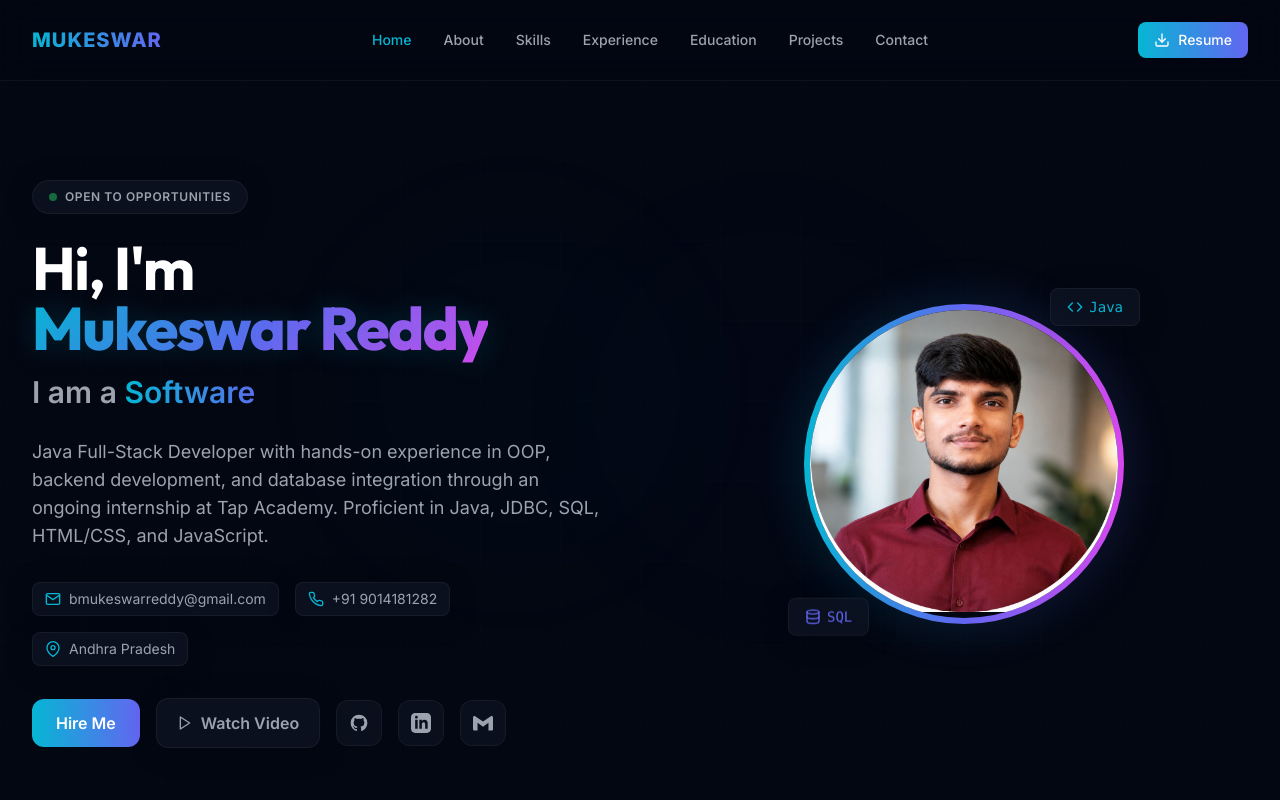
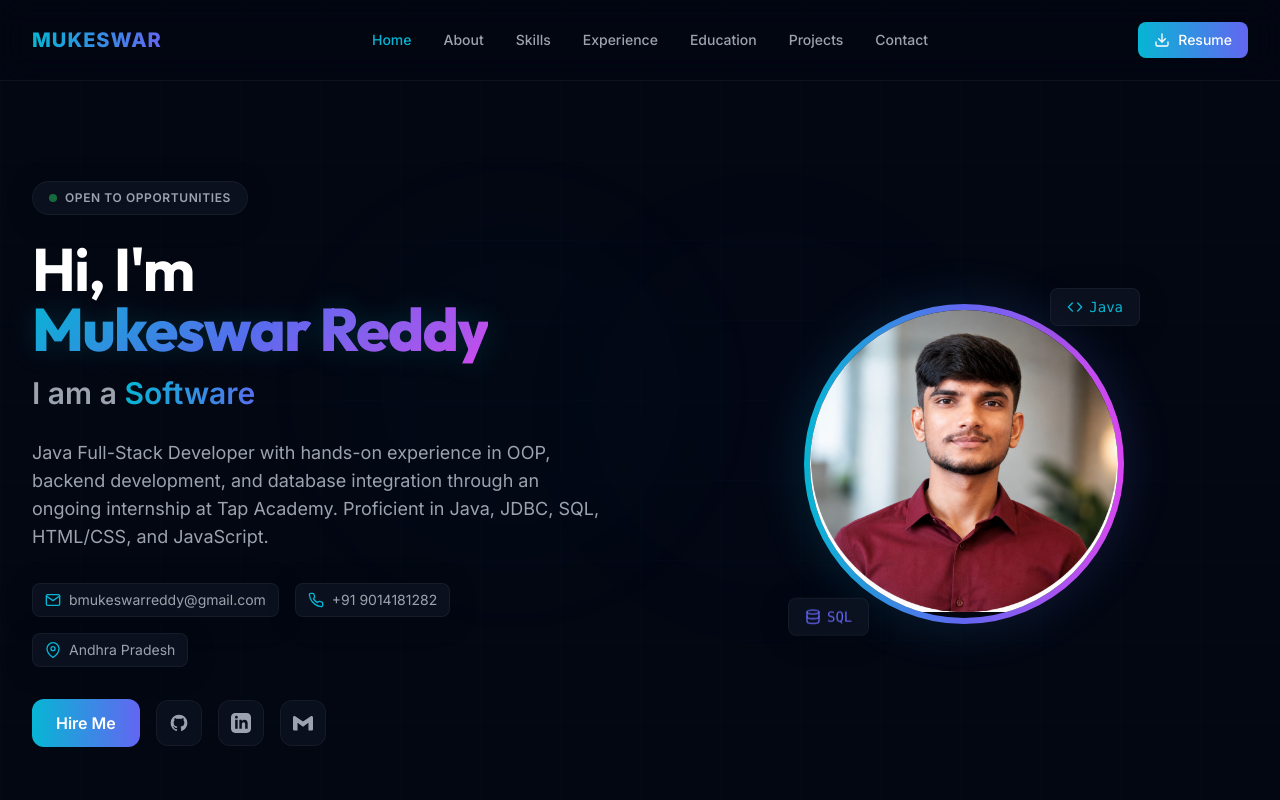
Before and after one commit to MukeswarReddyDev/mukeswar-portfolio, a plain HTML site: page index.html in a window 1280 px wide. Shown: the top 800 px of the page. Drawn offline with nearby package versions, Linux system fonts and the light colour scheme.

Commit message:
Remove Watch Video button and video file

```diff
--- a/index.html
+++ b/index.html
@@ -162,17 +162,9 @@
               </div>
 
               <!-- Social Links & Action -->
-              <div class="flex flex-wrap items-center justify-center lg:justify-start gap-4">
+              <div class="flex items-center justify-center lg:justify-start gap-4">
                 <a href="#contact" class="px-6 py-3 bg-gradient-to-r from-primary to-secondary text-white rounded-xl font-semibold hover-shadow-glow transition-all duration-300">
                   Hire Me
-                </a>
-
-                <!-- Watch Video Tour -->
-                <a href="./portfolio_video.webp" download="portfolio_video.webp" class="flex items-center gap-2 px-5 py-3 glass hover:bg-primary/20 text-muted-foreground hover:text-primary rounded-xl font-semibold transition-all duration-300" title="Watch Portfolio Video Tour">
-                  <svg class="w-4 h-4 fill-none stroke-current" stroke-width="2" stroke-linecap="round" stroke-linejoin="round" viewBox="0 0 24 24">
-                    <polygon points="5 3 19 12 5 21 5 3"/>
-                  </svg>
-                  <span>Watch Video</span>
                 </a>
 
                 <!-- GitHub -->
```
Also changed, not shown: 1 other file.
